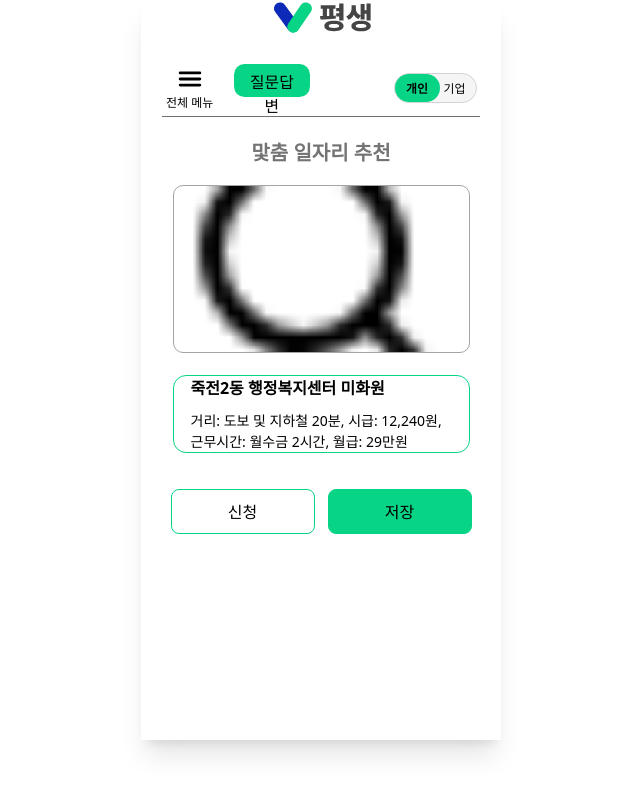
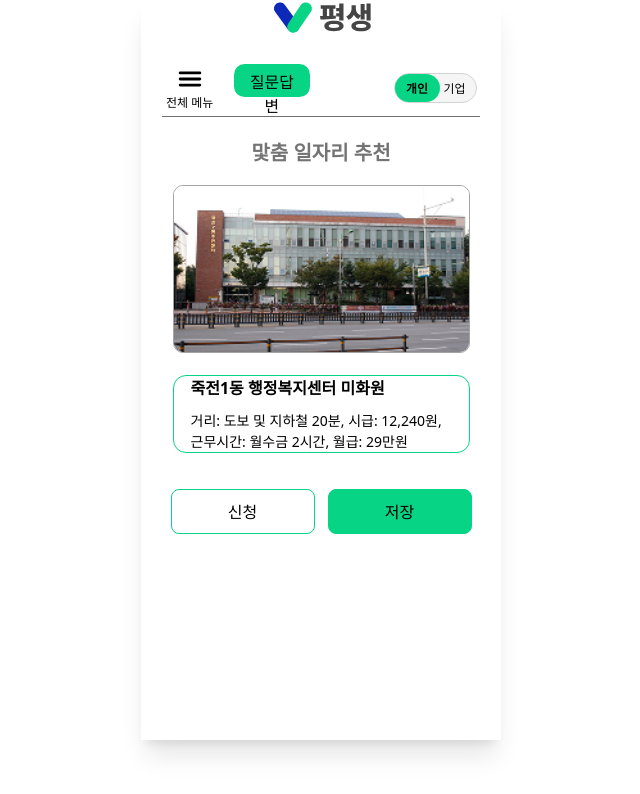
Before and after one commit to PyeongSaeng/PyeongSaeng-FE, a React (Vite) app: page /personal/jobs/recommend/1 in a window 1280 px wide. Shown: the top 794 px of the page, without its empty margins (319-959 px from the left). Built offline with nearby package versions, Linux system fonts and the light colour scheme; a web font is replaced by a local one.

Commit message:
fix: 일자리 추천 페이지, 일자리 저장 페이지 수정

```diff
--- a/src/App.tsx
+++ b/src/App.tsx
@@ -4,7 +4,7 @@ import AppRoutes from './routes';
 
 const App = () => {
   return (
-    <div className="w-[360px] min-h-[740px] mx-auto shadow-xl bg-white">
+    <div className="w-[360px] h-[740px] mx-auto shadow-xl bg-white">
       <BrowserRouter>
         <AppRoutes />
       </BrowserRouter>
--- a/src/pages/Personal/JobDetailPage.tsx
+++ b/src/pages/Personal/JobDetailPage.tsx
@@ -3,10 +3,30 @@ import Topbar from '../../shared/components/topbar/Topbar';
 
 // test용 더미 추후 삭제 예정
 const dummyJobs = [
-    { jobId: 1, name: '죽전2동 행정복지센터 미화원', image: '/icons/search_line.png', details: '거리: 도보 및 지하철 20분, 시급: 12,240원, 근무시간: 월수금 2시간, 월급: 29만원' },
-    { jobId: 2, name: '...', image: '/icons/search_line.png', details: '...' },
-    { jobId: 3, name: '...', image: '/icons/search_line.png', details: '...' },
-    { jobId: 4, name: '...', image: '/icons/search_line.png', details: '...' },
+    {
+        jobId: 1,
+        name: '죽전1동 행정복지센터 미화원',
+        image: '/icons/popular-dummy1.png',
+        details: '거리: 도보 및 지하철 20분, 시급: 12,240원, 근무시간: 월수금 2시간, 월급: 29만원'
+    },
+    {
+        jobId: 2,
+        name: '죽전2동 행정복지센터 미화원',
+        image: '/icons/popular-dummy1.png',
+        details: '거리: 도보 및 지하철 20분, 시급: 12,240원, 근무시간: 월수금 2시간, 월급: 29만원'
+    },
+    {
+        jobId: 3,
+        name: '죽전3동 행정복지센터 미화원',
+        image: '/icons/popular-dummy1.png',
+        details: '거리: 도보 및 지하철 20분, 시급: 12,240원, 근무시간: 월수금 2시간, 월급: 29만원'
+    },
+    {
+        jobId: 4,
+        name: '죽전4동 행정복지센터 미화원',
+        image: '/icons/popular-dummy1.png',
+        details: '거리: 도보 및 지하철 20분, 시급: 12,240원, 근무시간: 월수금 2시간, 월급: 29만원'
+    },
 ];
 //다 다르게 이동됨
 const JobDetailPage = () => {
@@ -20,20 +40,17 @@ const JobDetailPage = () => {
     }
 
     const handleSave = () => {
-        // 1) 기존에 저장된 ID 배열 가져오기
         const saved: number[] = JSON.parse(localStorage.getItem('savedJobs') || '[]');
-        // 2) 중복 없을 때만 추가
         if (!saved.includes(job.jobId)) {
             saved.push(job.jobId);
             localStorage.setItem('savedJobs', JSON.stringify(saved));
         }
-        // 3) 저장함 페이지로 이동 (선택)
         navigate('/personal/jobs/saved');
     };
 
     return (
         <div>
-            <div className="w-full h-full bg-white">
+            <div className="w-full h-full">
                 <Topbar />
                 <div className="mt-[21px] flex flex-col items-center">
                     <p className="text-[20px] font-semibold text-[#747474]">
--- /dev/null
+++ b/src/pages/Personal/JobDraftsPage.tsx
@@ -0,0 +1,16 @@
+import Topbar from "../../shared/components/topbar/Topbar"
+
+const JobDraftsPage = () => {
+    return (
+        <div className="w-full h-full">
+            <Topbar />
+            <div className="mt-[17px] flex flex-col items-center">
+                <p className="text-[20px] font-semibold text-[#747474]">
+                    맟춤 일자리 추천
+                </p>
+            </div>
+        </div>
+    )
+}
+
+export default JobDraftsPage
--- a/src/pages/Personal/JobRecommendationPage.tsx
+++ b/src/pages/Personal/JobRecommendationPage.tsx
@@ -2,26 +2,31 @@ import { useState } from 'react';
 import { useNavigate } from 'react-router-dom';
 import Topbar from '../../shared/components/topbar/Topbar';
 
+// test용 더미 추후 삭제 예정
 const dummyJobs = [
     {
         jobId: 1,
         name: '죽전1동 행정복지센터 미화원',
-        image: '/icons/search_line.png',
+        image: '/icons/popular-dummy1.png',
+        details: '거리: 도보 및 지하철 20분, 시급: 12,240원, 근무시간: 월수금 2시간, 월급: 29만원'
     },
     {
         jobId: 2,
         name: '죽전2동 행정복지센터 미화원',
-        image: '/icons/search_line.png',
+        image: '/icons/popular-dummy1.png',
+        details: '거리: 도보 및 지하철 20분, 시급: 12,240원, 근무시간: 월수금 2시간, 월급: 29만원'
     },
     {
         jobId: 3,
         name: '죽전3동 행정복지센터 미화원',
-        image: '/icons/search_line.png',
+        image: '/icons/popular-dummy1.png',
+        details: '거리: 도보 및 지하철 20분, 시급: 12,240원, 근무시간: 월수금 2시간, 월급: 29만원'
     },
     {
         jobId: 4,
         name: '죽전4동 행정복지센터 미화원',
-        image: '/icons/search_line.png',
+        image: '/icons/popular-dummy1.png',
+        details: '거리: 도보 및 지하철 20분, 시급: 12,240원, 근무시간: 월수금 2시간, 월급: 29만원'
     },
 ];
 
@@ -30,9 +35,10 @@ const JobRecommendationPage = () => {
   const navigate = useNavigate();
 
   return (
-    <div className="flex flex-col h-screen overflow-hidden bg-white">
+    <div className="flex flex-col h-full ">
+      {/*overflow-hidden */}
       <Topbar />
-      <div className="sticky top-0 z-10 flex justify-center bg-white pt-6 pb-4">
+      <div className="flex justify-center mt-6">
         <div className="relative w-[293px] h-[48px]">
           <input
             type="text"
@@ -50,7 +56,7 @@ const JobRecommendationPage = () => {
           />
         </div>
       </div>
-      <div className="flex-1 overflow-y-auto px-4 pb-10">
+      <div className="flex-1 flex flex-col">
         <div className="mt-[49px] flex flex-col items-center">
           <p className="text-[20px] font-semibold text-[#747474]">
             맞춤 일자리 추천
@@ -59,7 +65,7 @@ const JobRecommendationPage = () => {
             입력하신 정보를 바탕으로 일자리를 추천해드려요
           </p>
         </div>
-        <div className="mt-[17px] flex flex-col items-center">
+        <div className="mt-[17px] flex-1 overflow-y-scroll scrollbar-hide flex flex-col items-center">
           <div className="flex flex-col gap-[41px]">
             {dummyJobs.map((job) => (
               <div
--- a/src/pages/Personal/JobSavedPage.tsx
+++ b/src/pages/Personal/JobSavedPage.tsx
@@ -1,7 +1,6 @@
 import { useEffect, useState } from "react";
 import Topbar from "../../shared/components/topbar/Topbar";
 
-// 1) JobType 인터페이스 정의
 interface JobType {
   jobId: number;
   name: string;
@@ -9,32 +8,46 @@ interface JobType {
   details: string;
 }
 
-// 2) dummyJobs도 JobType[] 로 선언
 const dummyJobs: JobType[] = [
   {
     jobId: 1,
-    name: "죽전2동 행정복지센터 미화원",
-    image: "/icons/search_line.png",
-    details: "거리: 도보 및 지하철 20분, 시급: 12,240원, 근무시간: 월수금 2시간, 월급: 29만원",
+    name: '죽전1동 행정복지센터 미화원',
+    image: '/icons/popular-dummy1.png',
+    details: '거리: 도보 및 지하철 20분, 시급: 12,240원, 근무시간: 월수금 2시간, 월급: 29만원'
   },
-  { jobId: 2, name: "...", image: "/icons/search_line.png", details: "..." },
-  { jobId: 3, name: "...", image: "/icons/search_line.png", details: "..." },
-  { jobId: 4, name: "...", image: "/icons/search_line.png", details: "..." },
+  {
+    jobId: 2,
+    name: '죽전2동 행정복지센터 미화원',
+    image: '/icons/popular-dummy1.png',
+    details: '거리: 도보 및 지하철 20분, 시급: 12,240원, 근무시간: 월수금 2시간, 월급: 29만원'
+  },
+  {
+    jobId: 3,
+    name: '죽전3동 행정복지센터 미화원',
+    image: '/icons/popular-dummy1.png',
+    details: '거리: 도보 및 지하철 20분, 시급: 12,240원, 근무시간: 월수금 2시간, 월급: 29만원'
+  },
+  {
+    jobId: 4,
+    name: '죽전4동 행정복지센터 미화원',
+    image: '/icons/popular-dummy1.png',
+    details: '거리: 도보 및 지하철 20분, 시급: 12,240원, 근무시간: 월수금 2시간, 월급: 29만원'
+  },
 ];
 
 const JobSavedPage = () => {
   const [savedJobs, setSavedJobs] = useState<JobType[]>([]);
+  const [selectedJobId, setSelectedJobId] = useState<number | null>(null);
 
   useEffect(() => {
-    // localStorage에 저장된 ID 배열 읽기
     const savedIds: number[] = JSON.parse(localStorage.getItem("savedJobs") || "[]");
-    // jobId 기준으로 필터링
+
     const jobs = dummyJobs.filter((job) => savedIds.includes(job.jobId));
     setSavedJobs(jobs);
   }, []);
 
   return (
-    <div className="w-full h-full bg-white">
+    <div className="w-full h-full">
       <Topbar />
       <div className="mt-[17px] flex flex-col items-center">
         <p className="text-[20px] font-semibold text-[#747474]">일자리 저장함</p>
@@ -42,14 +55,36 @@ const JobSavedPage = () => {
         {savedJobs.length === 0 ? (
           <p className="mt-4 text-gray-500">저장된 일자리가 없습니다.</p>
         ) : (
-          <div className="mt-4 space-y-4">
+          <div className="mt-22 space-y-14 ">
             {savedJobs.map((job) => (
               <div
                 key={job.jobId}
-                className="w-[297px] border border-[#A4A4A4] rounded-lg p-4"
+                className={`
+                  w-[291px] h-[362px] rounded-[10px] overflow-hidden border-[1.3px] flex flex-col items-center
+                  ${selectedJobId === job.jobId ? "bg-[#ECF6F2]" : "border-[#A4A4A4]"}
+                `}
+                onClick={() =>
+                  setSelectedJobId(
+                    selectedJobId === job.jobId ? null : job.jobId
+                  )
+                }
               >
-                <p className="font-semibold">{job.name}</p>
-                <p className="text-sm">{job.details}</p>
+                <div className="w-[248px] h-[140px] mt-[30px] border-[1.1px] border-[#A4A4A4] rounded-[10px] overflow-hidden">
+                  <img
+                    src={job.image}
+                    alt={job.name}
+                    className="w-full h-full object-cover"
+                  />
+                </div>
+
+                <div className="w-[248px] h-[143px] mt-[18px] border-[1.1px] border-[#08D485] rounded-[13px] bg-white">
+                  <p className="text-[13px] font-semibold text-[#414141] mb-[10px]">
+                    {job.name}
+                  </p>
+                  <p className="text-[11px] font-normal text-[#414141]">
+                    {job.details}
+                  </p>
+                </div>
               </div>
             ))}
           </div>
--- a/src/routes/index.tsx
+++ b/src/routes/index.tsx
@@ -9,6 +9,7 @@ import CareSignIn from '../pages/Personal/user/signIn/Care/CareSignIn';
 import JobApplyPage from '../pages/Personal/JobApplyPage';
 import QuestionDetail from '../pages/Personal/QuestionDetailPage';
 import JobSavedPage from '../pages/Personal/JobSavedPage';
+import JobDraftsPage from '../pages/Personal/JobDraftsPage';
 // import ExtraQuestionsPage from '../pages/Personal/ExtraQuestionsPage';
 
 
@@ -42,7 +43,7 @@ const AppRoutes = () => {
         element={<QuestionDetail />}
       ></Route>
       <Route path="/personal/jobs/saved" element={<JobSavedPage />}></Route>
-      <Route path="/personal/jobs/drafts" element={<></>}></Route>
+      <Route path="/personal/jobs/drafts" element={<JobDraftsPage />}></Route>
       <Route path="/personal/my/applied" element={<></>}></Route>
       <Route path="/personal/my/applied/:appliedId" element={<></>}></Route>
       <Route path="/personal/my/applied/results" element={<></>}></Route>
```
Also changed, not shown: src/shared/components/topbar/menu/personal-menu/MainMenu.tsx (+4 -4 lines), public/icons/popular-dummy1.png (added).
